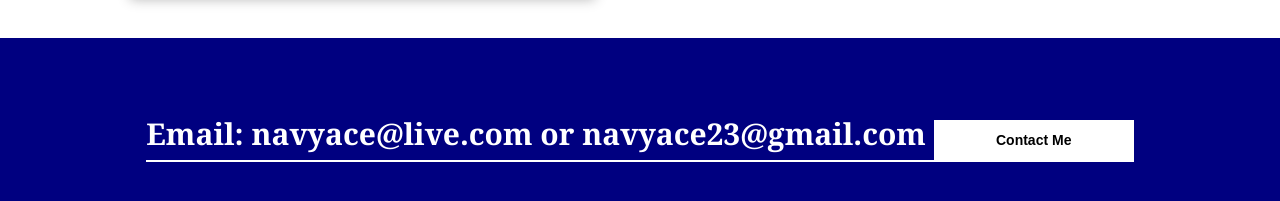
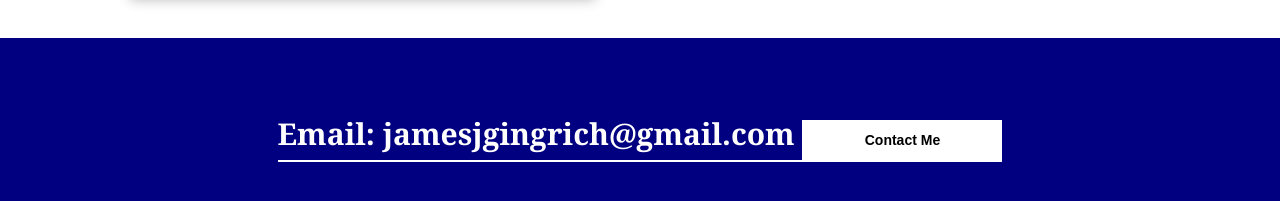
Before and after one commit to JamesGingrich/Professional-Portfolio, a plain HTML site: page index.html in a window 1280 px wide. Shown: the part 1518-1719 px from the top of the page. Drawn offline with Linux system fonts and the light colour scheme.

Commit message:
Update index.html
update email address

```diff
--- a/index.html
+++ b/index.html
@@ -86,7 +86,7 @@
     <footer>
         <div id="Contact-Me">
         <div class="contact-me">
-        <p>Email: navyace@live.com or navyace23@gmail.com
+        <p>Email: jamesjgingrich@gmail.com
         <button>Contact Me</button>
     </footer>
 </body>
```
